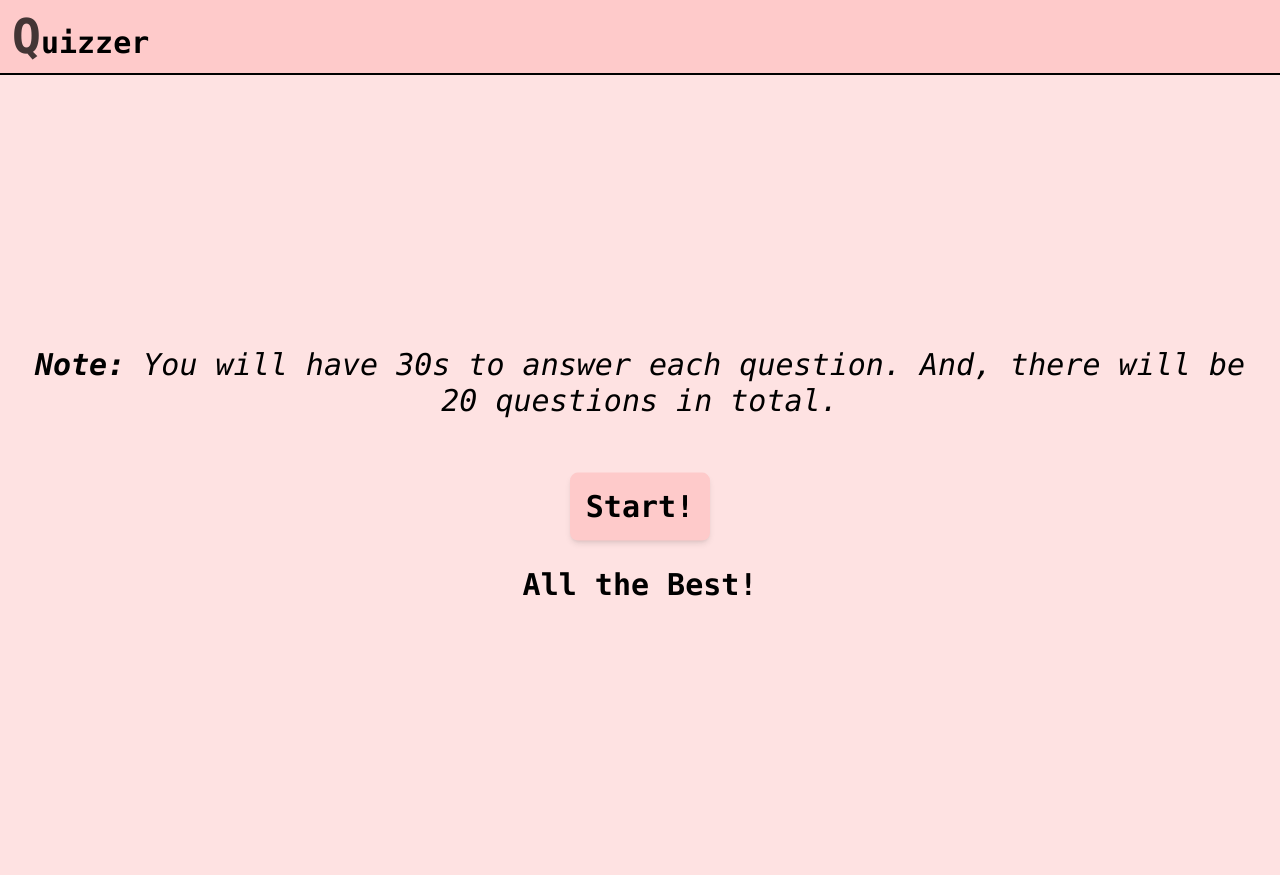
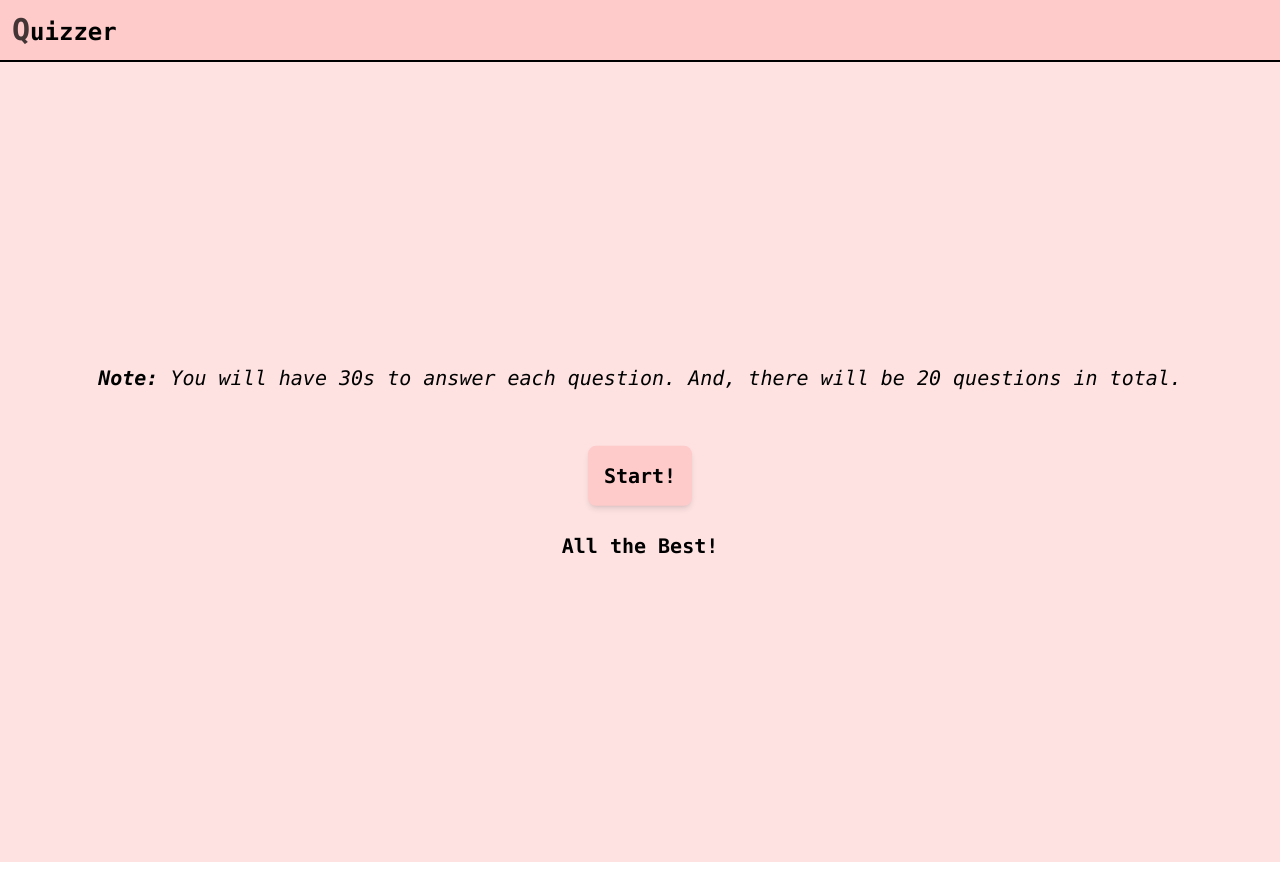
Before and after one commit to Nishaaaanth/Quizzer, a React (Vite) app: page / in a window 1280 px wide. Built offline with nearby package versions, Linux system fonts and the light colour scheme.

Commit message:
Updates to Font Sizes

```diff
--- a/src/components/Nav.jsx
+++ b/src/components/Nav.jsx
@@ -1,7 +1,7 @@
 export default function Nav() {
     return(
-        <nav onTouchStart={()=>window.open("/", "_self")} className="font-bold font-mono bg-red-200 shadow-md p-3 border-b-2 border-b-black text-3xl">
-            <p className="inline-block transform-origin animate-pulse text-5xl">Q</p>uizzer
+        <nav onTouchStart={()=>window.open("/", "_self")} className="font-bold font-mono bg-red-200 shadow-md p-3 border-b-2 border-b-black text-2xl">
+            <p className="inline-block transform-origin animate-pulse text-3xl">Q</p>uizzer
         </nav>
     );
 }
--- a/src/pages/Home.jsx
+++ b/src/pages/Home.jsx
@@ -4,7 +4,7 @@ export default function Home() {
     const navigate = useNavigate();
 
     return(
-        <div className="font-mono bg-red-100 h-screen p-4 flex text-3xl justify-center items-center flex-col">
+        <div className="font-mono bg-red-100 h-screen p-4 flex text-xl justify-center items-center flex-col">
             <p className="font-normal italic text-center"><b>Note: </b>You will have 30s to answer each question. And, there will be 20 questions in total.</p>
             <button onClick={()=>navigate("/quiz")} className="mt-14 mb-6 p-4 bg-red-200 rounded-lg font-semibold shadow-md touch:bg-pink-200 touch:text-gray-500 touch:shadow-none touch:translate-y-1 animate-bounce">Start!</button>
             <p className="font-bold">All the Best!</p>
```
